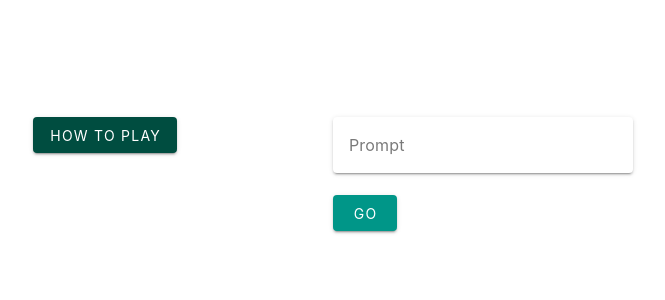
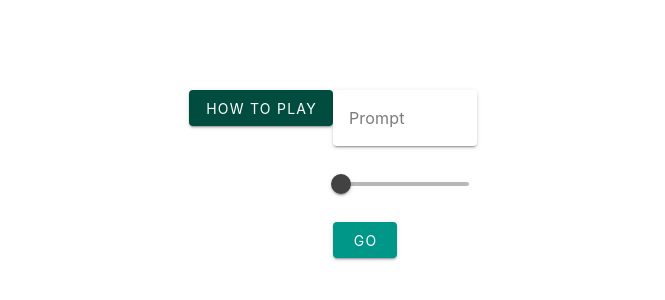
Before and after one commit to emjrhys/mysterium-ai, a Vue app: page /play in a window 1280 px wide. Shown: the part 226-526 px from the top of the page, without its empty margins (307-972 px from the left). Built offline with nearby package versions, Linux system fonts and the light colour scheme.

Commit message:
add slider to select number of images

```diff
--- a/src/stores/image.js
+++ b/src/stores/image.js
@@ -1,14 +1,14 @@
-import { defineStore } from 'pinia'
+import { defineStore } from 'pinia';
 
-const apiKey = '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' // TODO: obfuscate this before publishing to the internet
+const apiKey = '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'; // TODO: obfuscate this before publishing to the internet
 
 export const useImageStore = defineStore('image', () => {
-  const getImage = async (prompt) => {
+  const getImage = async (prompt, numImages) => {
     const body = {
       prompt,
-      n: 1,
+      n: numImages,
       size: '256x256',
-    }
+    };
 
     let response = await fetch('https://api.openai.com/v1/images/generations', {
       method: 'POST',
@@ -17,12 +17,12 @@ export const useImageStore = defineStore('image', () => {
         Authorization: `Bearer ${apiKey}`,
       },
       body: JSON.stringify(body),
-    })
+    });
 
-    response = await response.json()
+    response = await response.json();
 
-    return response.data[0].url
-  }
+    return response.data;
+  };
 
-  return { getImage }
-})
+  return { getImage };
+});
--- a/src/views/PlayView.vue
+++ b/src/views/PlayView.vue
@@ -1,38 +1,43 @@
 <template>
   <div class="play">
     <v-img
+      v-for="image, index in images"
+      :key="index"
       :width="300"
       aspect-ratio="1/1"
       cover
-      :src="imageUrl"
+      :src="image.url"
     />
     <v-text-field v-model="prompt" label="Prompt" variant="solo" />
-    <v-btn
-      color="teal"
-      :loading="loading"
-      @click="generateImage"
-    >Go</v-btn>
+    <v-slider
+      v-model="numImages"
+      :min="1"
+      :max="3"
+      :step="1"
+      thumb-label
+    />
+    <v-btn color="teal" :loading="loading" @click="generateImage">Go</v-btn>
   </div>
 </template>
 
 <script setup>
-import { ref } from 'vue'
-import { useImageStore } from '@/stores/image'
+import { ref } from 'vue';
+import { useImageStore } from '@/stores/image';
 
-const imageStore = useImageStore()
+const imageStore = useImageStore();
 
-const prompt = ref(null)
-const imageUrl = ref(null)
-const loading = ref(false)
+const prompt = ref(null);
+const numImages = ref(1);
+const images = ref(null);
+const loading = ref(false);
 
 const generateImage = async () => {
-  if (!prompt.value) return
+  if (!prompt.value) return;
 
-  loading.value = true
-  imageUrl.value = await imageStore.getImage(prompt.value)
-  loading.value = false
-}
+  loading.value = true;
+  images.value = await imageStore.getImage(prompt.value, numImages.value);
+  loading.value = false;
+};
 </script>
 
-<style>
-</style>
+<style></style>
```
